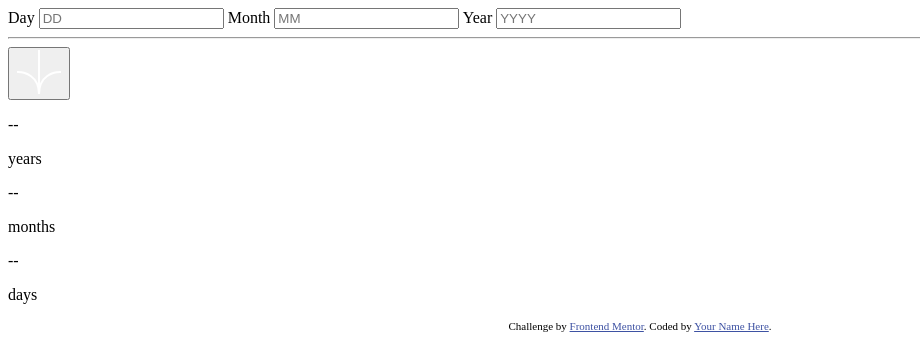
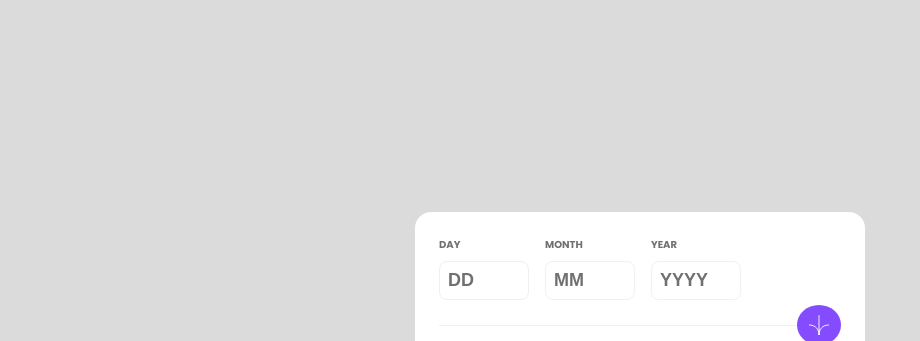
Before and after one commit to Infferna1/Age-Calculator, a plain HTML site: page index.html in a window 1280 px wide. Shown: the top 341 px of the page, without its empty margins (0-920 px from the left). Drawn offline with Linux system fonts and the light colour scheme.

Commit message:
Design wip

```diff
--- a/index.html
+++ b/index.html
@@ -12,43 +12,45 @@
       href="./assets/images/favicon-32x32.png"
     />
 
+    <link rel="stylesheet" href="style.css" />
+
     <title>Frontend Mentor | Age calculator app</title>
-
-    <style>
-      .attribution {
-        font-size: 11px;
-        text-align: center;
-      }
-      .attribution a {
-        color: hsl(228, 45%, 44%);
-      }
-    </style>
   </head>
   <body>
     <main>
       <article>
+        <div class="input-group">
           <label for="day">Day</label>
           <input type="text" id="day" name="day" placeholder="DD" />
+        </div>
+        <div class="input-group">
           <label for="month">Month</label>
           <input type="text" id="month" name="month" placeholder="MM" />
+        </div>
+        <div class="input-group">
           <label for="year">Year</label>
           <input type="text" id="year" name="year" placeholder="YYYY" />
+        </div>
       </article>
+
+      <article>
         <hr />
         <button>
-        <img src="/assets/images/icon-arrow.svg" alt="" />
+          <img src="/assets/images/icon-arrow.svg" alt="" height="20px" width="24px"/>
         </button>
+      </article>
+
       <article>
         <section>
-          <p class="num">--</p>
+          <p class="num">- -</p>
           <p class="date">years</p>
         </section>
         <section>
-          <p class="num">--</p>
+          <p class="num">- -</p>
           <p class="date">months</p>
         </section>
         <section>
-          <p class="num">--</p>
+          <p class="num">- -</p>
           <p class="date">days</p>
         </section>
       </article>
@@ -57,7 +59,7 @@
       Challenge by
       <a href="https://www.frontendmentor.io?ref=challenge" target="_blank"
         >Frontend Mentor</a
-      >. Coded by <a href="#">Your Name Here</a>.
+      >. Coded by <a href="#">Infferna</a>.
     </footer>
   </body>
 </html>
--- /dev/null
+++ b/style.css
@@ -0,0 +1,139 @@
+@import url("https://fonts.googleapis.com/css2?family=Poppins:ital,wght@0,700;1,400;1,800&display=swap");
+
+:root {
+  /* PRIMARY */
+  --purple: hsl(259, 100%, 65%);
+  --light-red: hsl(0, 100%, 67%);
+
+  /* NEUTRAL */
+  --white: hsl(0, 0%, 100%);
+  --off-white: hsl(0, 0%, 94%);
+  --light-grey: hsl(0, 0%, 86%);
+  --smokey-grey: hsl(0, 1%, 44%);
+  --off-black: hsl(0, 0%, 8%);
+}
+
+* {
+  margin: 0;
+  padding: 0;
+  box-sizing: border-box;
+}
+
+body {
+  background-color: var(--light-grey);
+  display: flex;
+  flex-direction: column;
+  justify-content: center;
+  align-items: center;
+  min-height: 100vh;
+  font-family: "Poppins", sans-serif;
+}
+
+main {
+  background-color: var(--white);
+  font-family: "Poppins", sans-serif;
+  width: 450px;
+  border-radius: 1rem 1rem 5rem 1rem;
+}
+
+article {
+  padding: 0 1.5rem;
+}
+
+article:first-of-type {
+  display: flex;
+  flex-direction: row;
+  padding-top: 25px;
+  padding-bottom: 5px;
+}
+
+.input-group {
+  display: flex;
+  flex-direction: column;
+  align-items: center;
+  margin-right: 1rem;
+}
+
+.input-group label {
+  align-self: flex-start;
+  margin-bottom: 8px;
+  font-weight: 400;
+  font-size: 10px;
+  text-transform: uppercase;
+  color: var(--smokey-grey);
+}
+
+.input-group input {
+  border-color: var(--off-white);
+  border: 1px solid var(--off-white);
+  border-radius: 0.5rem;
+  padding: 0.5rem 0.5rem;
+  max-width: 90px;
+  font-size: 18px;
+  font-weight: 700;
+}
+
+.input-group input::placeholder {
+  font-weight: 700;
+  font-size: 18px;
+  color: var(--smokey-grey);
+}
+
+article:nth-child(2) {
+  display: flex;
+  flex-direction: row;
+  align-items: center;
+}
+
+article:nth-child(2) hr {
+  flex-grow: 1;
+  height: 1px;
+  background-color: var(--off-white);
+  border: none;
+}
+
+article:nth-child(2) button {
+  background-color: var(--purple);
+  border: none;
+  border-radius: 50%;
+  padding: 10px;
+  display: flex;
+  align-items: center;
+  justify-content: center;
+  cursor: pointer;
+}
+
+article:last-of-type {
+  display: flex;
+  flex-direction: column;
+  margin-bottom: 10px;
+}
+
+article:last-of-type section {
+  display: flex;
+  flex-direction: row;
+  font-weight: 500;
+}
+
+article:last-of-type section p:first-child {
+  color: var(--purple);
+}
+
+article:last-of-type section p:last-child {
+  color: var(--off-black);
+}
+
+article:last-of-type section p {
+  font-weight: 800;
+  font-style: italic;
+  font-size: 48px;
+}
+
+.attribution {
+  font-size: 11px;
+  text-align: center;
+}
+.attribution a {
+  color: hsl(228, 45%, 44%);
+  text-decoration: none;
+}
```
Lines whose indentation alone changed are shown as unchanged.
